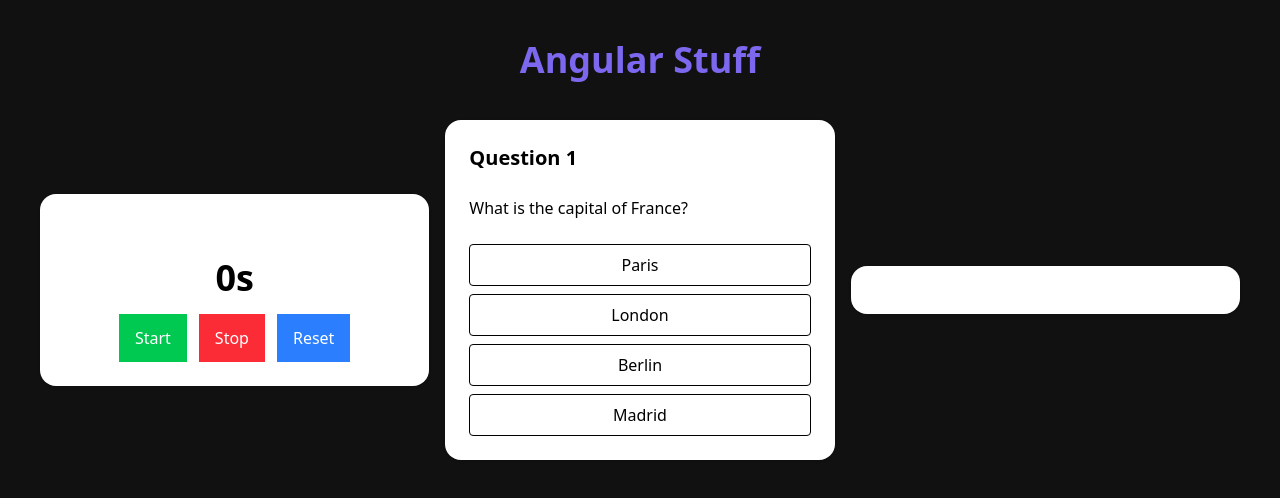
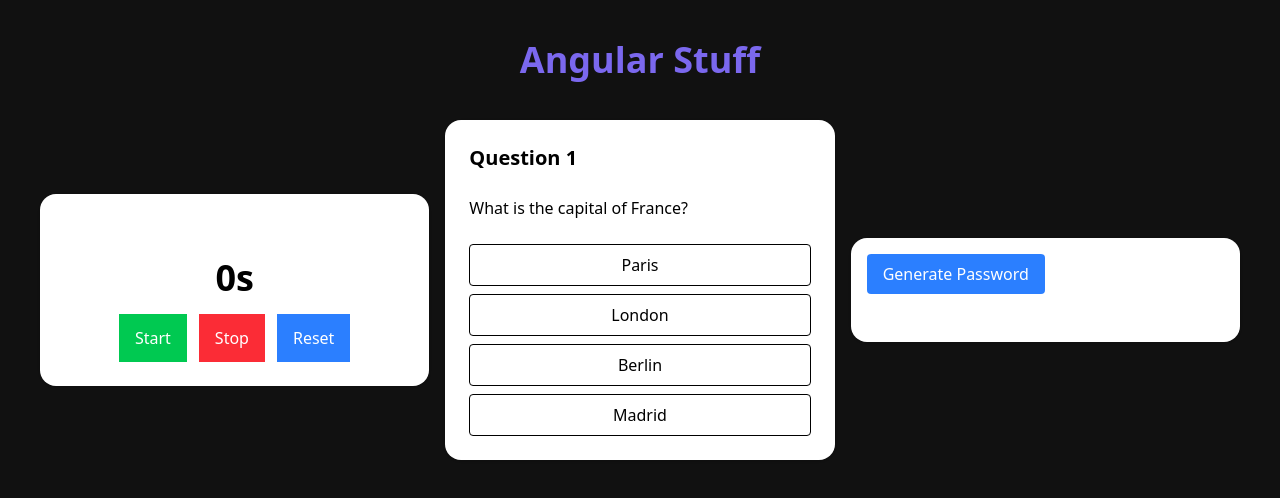
Before and after one commit to alex-papineau/angular-stuff, an Angular app: page / in a window 1280 px wide. Shown: the top 498 px of the page. Built offline with nearby package versions, Linux system fonts and the light colour scheme.

Commit message:
feat: implement password generation functionality and update component structure

```diff
--- a/src/app/password-generator/password-generator.html
+++ b/src/app/password-generator/password-generator.html
@@ -1,3 +1,8 @@
-<div class="card">
-
+<div class="card justify-center items-center p-4">
+    <button class="bg-blue-500 text-white px-4 py-2 rounded hover:bg-blue-600 mb-4" (click)="generatePassword()">
+        Generate Password
+    </button>
+    <div class="flex flex-col gap-2">
+        <p class="mt-4 text-black! font-mono break-all">{{ password() }}</p>
+    </div>
 </div>
--- a/src/app/password-generator/password-generator.ts
+++ b/src/app/password-generator/password-generator.ts
@@ -1,4 +1,4 @@
-import { Component } from '@angular/core';
+import { Component, signal } from '@angular/core';
 
 @Component({
   selector: 'app-password-generator',
@@ -6,4 +6,19 @@ import { Component } from '@angular/core';
   templateUrl: './password-generator.html',
   styleUrl: './password-generator.css',
 })
-export class PasswordGenerator {}
+export class PasswordGenerator {
+
+  password = signal('');
+  generatePassword() {
+    const chars = 'abcdefghijklmnopqrstuvwxyzABCDEFGHIJKLMNOPQRSTUVWXYZ0123456789!@#$%^&*()_+~`|}{[]:;?><,./-=';
+
+    let pass = '';
+    const randomValues = new Uint32Array(12);
+    crypto.getRandomValues(randomValues);
+
+    for (let i = 0; i < 12; i++) {
+      pass += chars[randomValues[i] % chars.length];
+    }
+    this.password.set(pass);
+  }
+}
```
